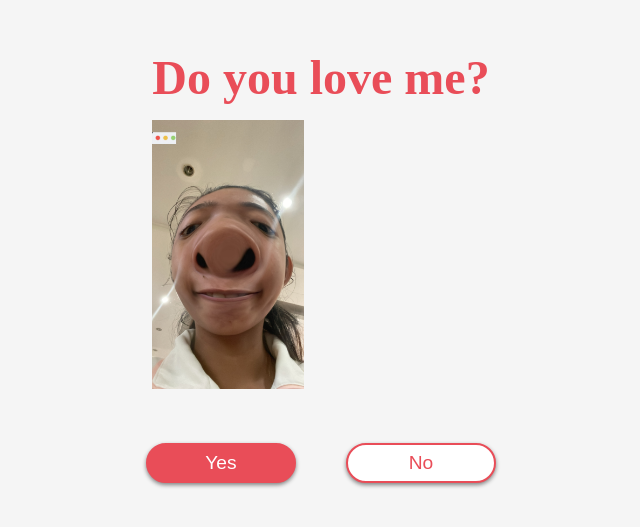
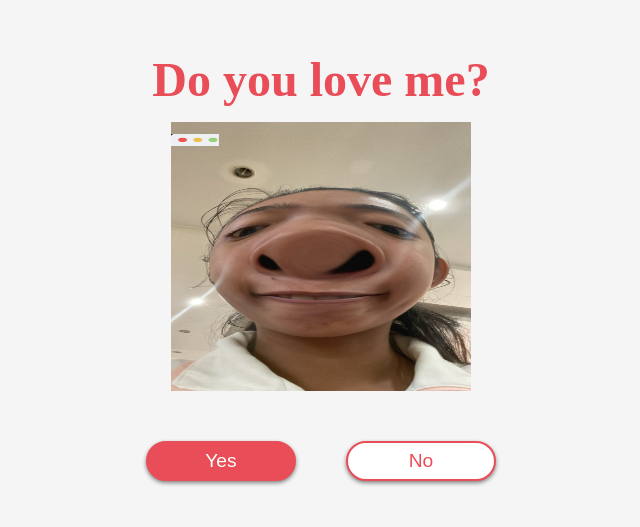
Before and after one commit to SherylAnnNavz/Do-You-Love-Me, a plain HTML site: page index.html in a window 1280 px wide. Shown: the part 141-668 px from the top of the page, without its empty margins (319-959 px from the left). Drawn offline with Linux system fonts and the light colour scheme.

Commit message:
Made some changes

```diff
--- a/style.css
+++ b/style.css
@@ -11,12 +11,20 @@ body {
     min-height: 100vh;
     background: whitesmoke;
 }
+
+.wrapper {
+    display: flex;
+    flex-direction: column;
+    align-items: center;
+}
+
 h2 {
     text-align: center;
     font-size: 3em;
     color: #e94d58;
     margin: 15px 0;
 }
+
 .btn-group {
     width: 100%;
     height: 40px;
@@ -24,6 +32,7 @@ h2 {
     justify-content: center;
     margin-top: 50px;
 }
+
 button {
     position: absolute;
     width: 150px;
@@ -37,10 +46,12 @@ button {
     border: 2px solid #e94d58;
     font-size: 1.2em;
 }
+
 button:nth-child(1) {
     margin-left: -200px;
     background: #e94d58;
 }
+
 button:nth-child(2) {
     margin-right: -200px;
     background: white;
@@ -49,6 +60,6 @@ button:nth-child(2) {
 
 
 .image {
-    max-width: 300px;
+    width: 300px;
     height: 269px;
 }
```
